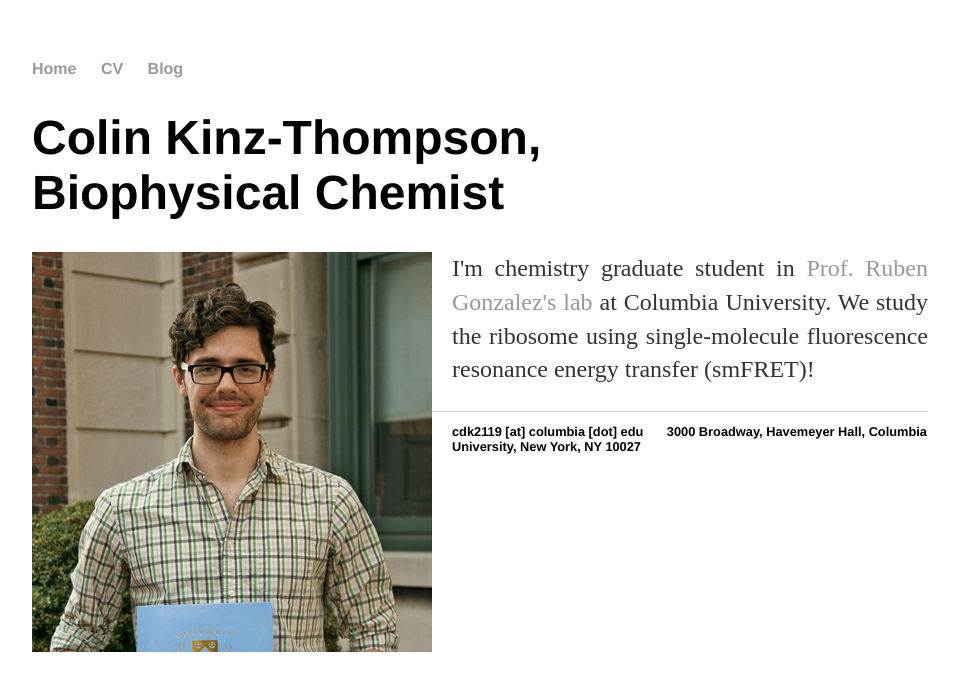
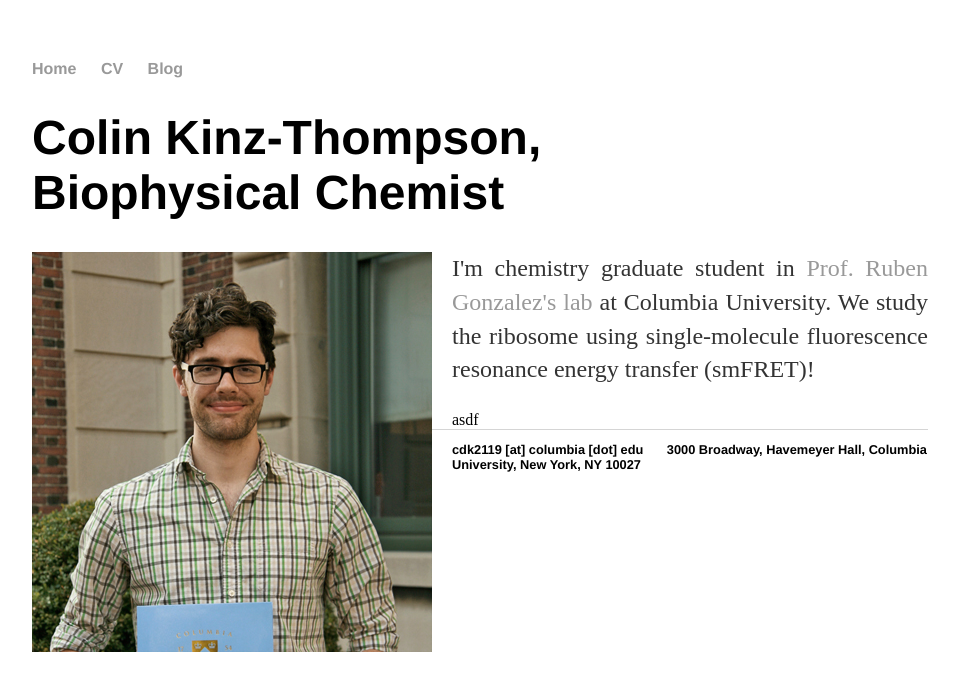
Before and after one commit to ckinzthompson/ckinzthompson.github.io, a Jekyll site: the page built from index.html, in a window 1280 px wide. Shown: the top 691 px of the page, without its empty margins (160-1119 px from the left). Built offline with Jekyll 4.4.1, drawn with Linux system fonts in a browser that asks for light colours.

Commit message:
Update index.html

```diff
--- a/index.html
+++ b/index.html
@@ -4,8 +4,12 @@
 ---
 <h1>Colin Kinz-Thompson,<br>Biophysical Chemist</h1>
 
-<div class="blurb">
+<div>
 <a href='./about/CKT_2015_large.jpg'><img src = './about/CKT_2015_small.jpg' onclick="toggle()"></a>
 <p>I'm chemistry graduate student in <a href=http://www.columbia.edu/cu/chemistry/groups/gonzalez/index.html> Prof. Ruben Gonzalez's lab</a> at Columbia University.
 We study the ribosome using single-molecule fluorescence resonance energy transfer (smFRET)! </p>
-</div><!-- /.blurb -->
+</div>
+
+asdf
+<!--class="blurb"-->
+<!-- /.blurb -->
```
